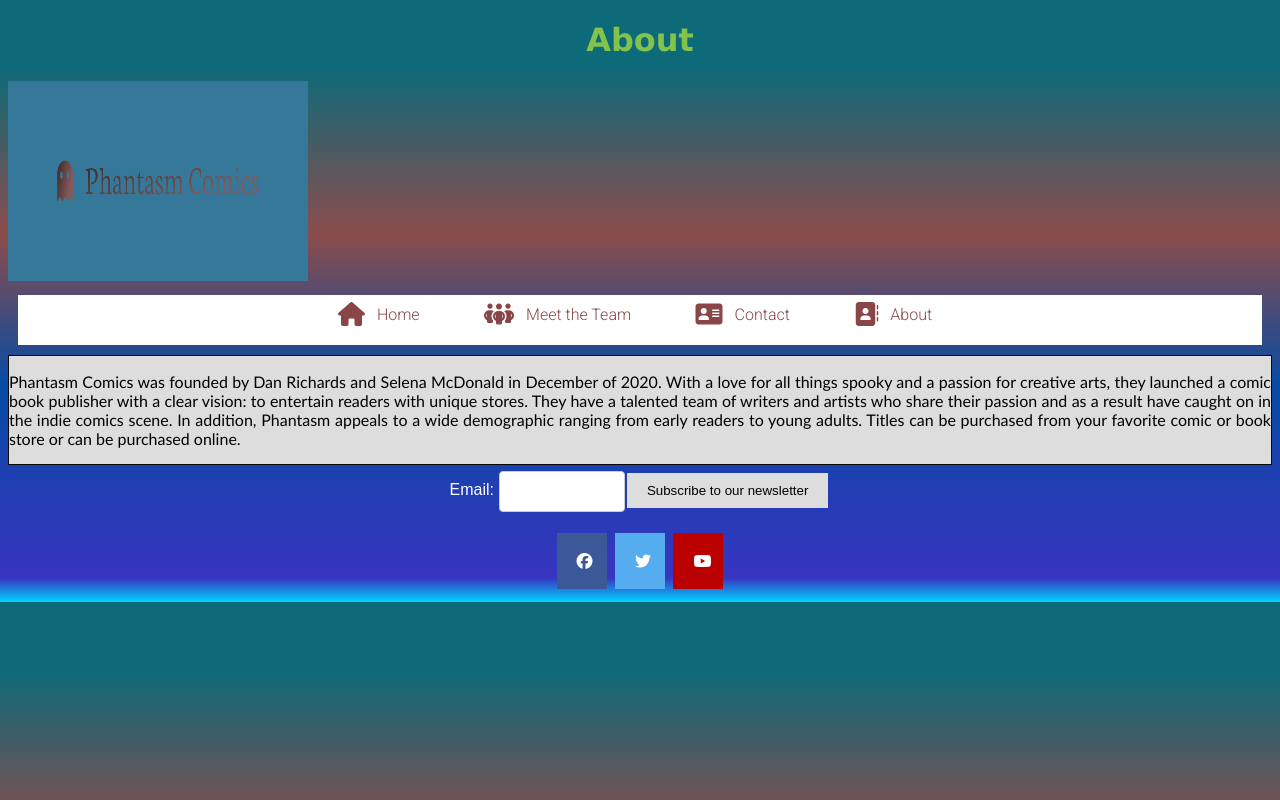
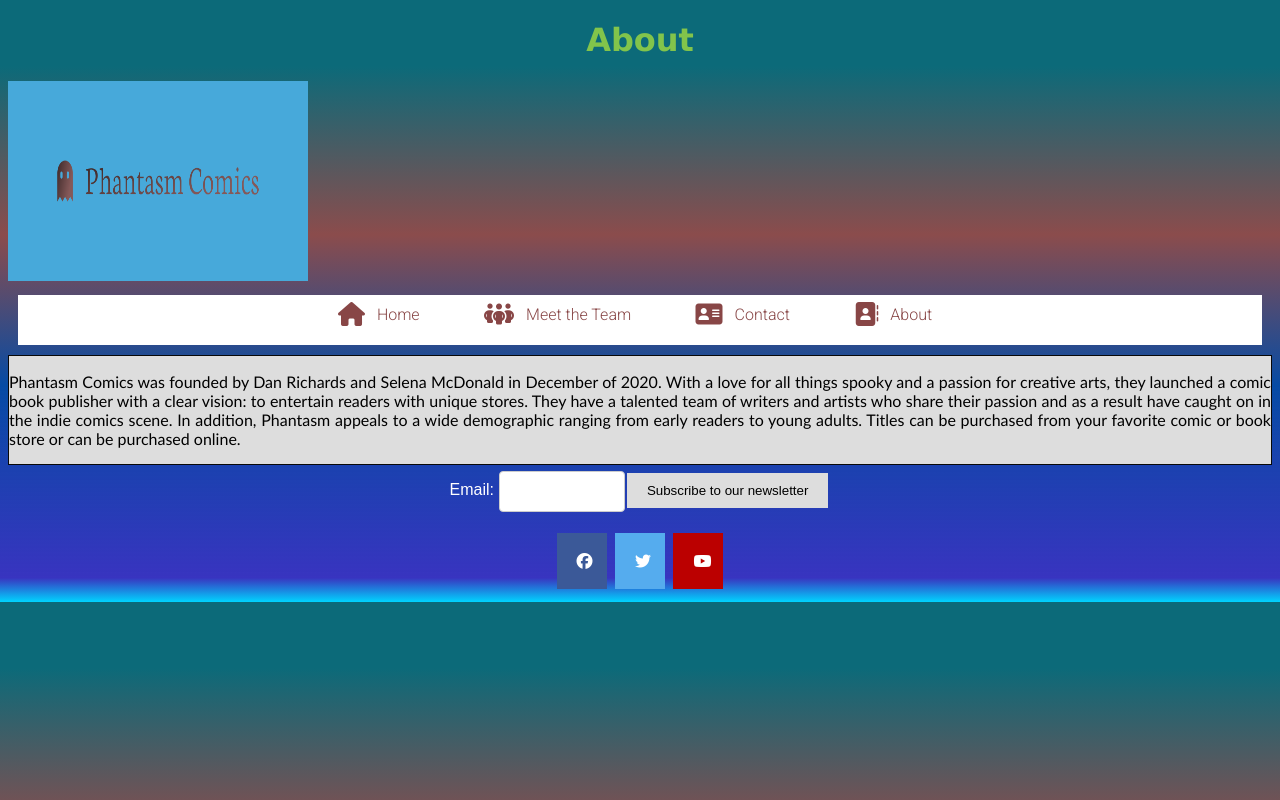
Before and after one commit to jamesreivax/project-one, a plain HTML site: page about.html in a window 1280 px wide. Drawn offline with Linux system fonts and the light colour scheme.

Commit message:
updated my site

```diff
--- a/about.html
+++ b/about.html
@@ -21,7 +21,7 @@
 <body>
     <header>
         <h1>About</h1>
-        <a href="index.html"><img title="phantasm logo"src="img/phantasmlogo.png" alt="phantasm logo" style="width: 300px; height: 200px"></a>
+        <a href="index.html"><img title="phantasm logo"src="img/cover.png" alt="phantasm logo" style="width: 300px; height: 200px"></a>
          <nav class="border">
                 <a href="index.html" style="text-decoration: none;"><i class="fa-solid fa-house fa-xl"></i>Home</a>
                 <a href="team.html" style="text-decoration: none;"><i class="fa-solid fa-people-group fa-xl"></i>Meet the Team</a>
```
Also changed, not shown: contact.html (+1 -1 lines), index.html (+1 -1 lines), team.html (+1 -1 lines), img/cover.png (added), img/phantasmlogo.png (deleted).
